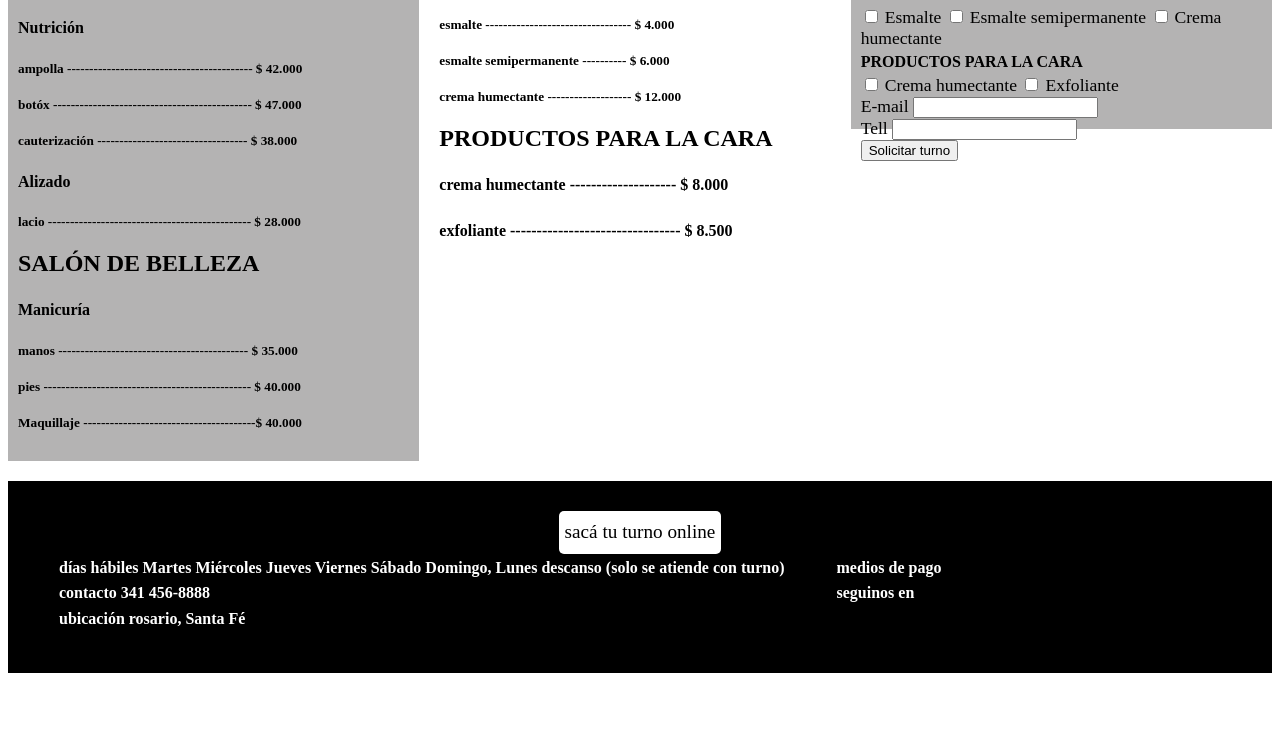
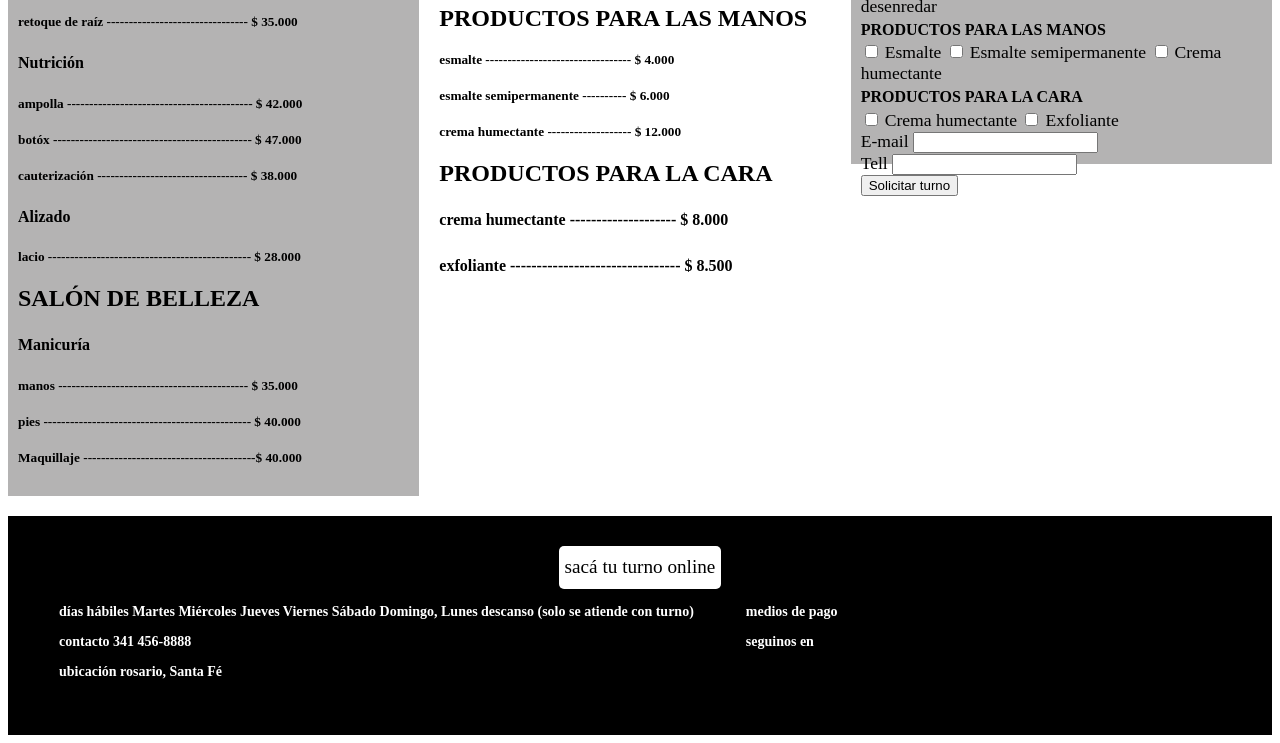
Before and after one commit to chen-angela/2daPreEntrega-Chen, a website: page pages/lista-de-precios.html in a window 1280 px wide. Shown: the part 824-1567 px from the top of the page. Before the commit the page ends 1505 px from the top, so only its background shows below. Drawn offline with Linux system fonts and the light colour scheme.

Commit message:
3ra preentrega

```diff
--- a/css/style.css
+++ b/css/style.css
@@ -181,11 +181,12 @@ footer section {
 }
 
 /* Estilos para los títulos (h4) dentro del pie de página */
-footer h4 {
+footer h3 {
     color: #ffffff; /* Color del texto */
     text-align: left;
     margin-left: 50px;
     white-space: nowrap;
+    font-size: 14px;
 }
 @media only screen and (max-width: 600px) {
     footer {
@@ -197,8 +198,8 @@ footer h4 {
     footer a{
         font-size: 1em;
     }
-    footer h4 {
-        font-size: 8px; /* Ajusta según sea necesario */
+    footer h3 {
+        font-size: 7px; /* Ajusta según sea necesario */
 
     }
 }
@@ -364,7 +365,7 @@ footer h4 {
         grid-template-columns: 1fr 1fr 1fr;
         width: 100%;
     }
-    .container2 .seccionBP{
+    /*.container2 .seccionBP{
         grid-row: span 1;
 
 
@@ -378,7 +379,7 @@ footer h4 {
     }
     .container2 .turno{
         grid-row: span 1;
-    }
+    }*/
 }
 
 .barberiayPeluqueria {
--- a/pages/lista-de-precios.html
+++ b/pages/lista-de-precios.html
@@ -8,7 +8,7 @@
 </head>
 <body>
     <header>
-        <img src="../imagenes/imagen-legend.jpg" alt=""> <!--Ruta de la imagen-->
+        <h1><img src="../imagenes/imagen-legend.jpg" alt=""></h1> <!--Ruta de la imagen-->
         <section class="menu">
             <a href="../index.html">Home</a>
             <a href="./quienes-somos.html">Quienes somos</a>
@@ -195,15 +195,15 @@
         <a href="./lista-de-precios.html">sacá tu turno online</a>
         <div class="container">
             <section>
-                <h4>días hábiles Martes Miércoles Jueves Viernes Sábado Domingo, Lunes descanso (solo se atiende con
-                    turno)</h4>
-                <h4>contacto 341 456-8888 </h4>
-                <h4>ubicación rosario, Santa Fé</h4>
+                <h3>días hábiles Martes Miércoles Jueves Viernes Sábado Domingo, Lunes descanso (solo se atiende con
+                    turno)</h3>
+                <h3>contacto 341 456-8888 </h3>
+                <h3>ubicación rosario, Santa Fé</h3>
             </section>
 
             <section>
-                <h4>medios de pago </h4>
-                <h4>seguinos en</h4>
+                <h3>medios de pago </h3>
+                <h3>seguinos en</h3>
             </section>
         </div>
     </footer>
```
Also changed, not shown: index.html (+12 -6 lines), pages/productos.html (+7 -7 lines), pages/quienes-somos.html (+7 -7 lines), pages/servicios.html (+7 -7 lines).
